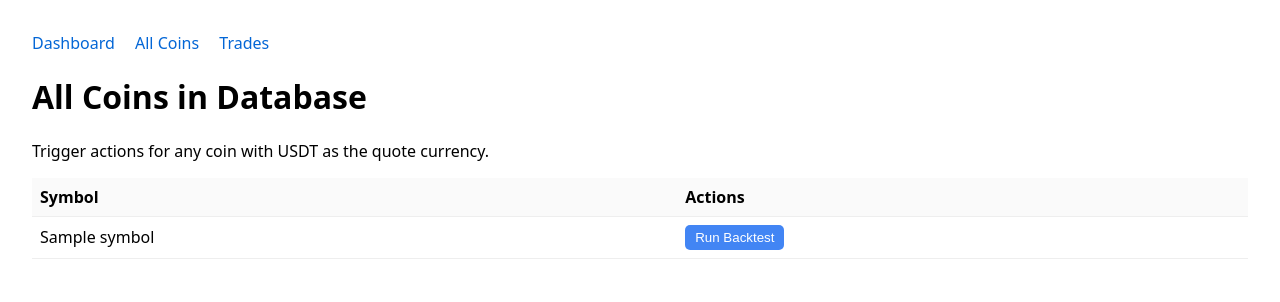
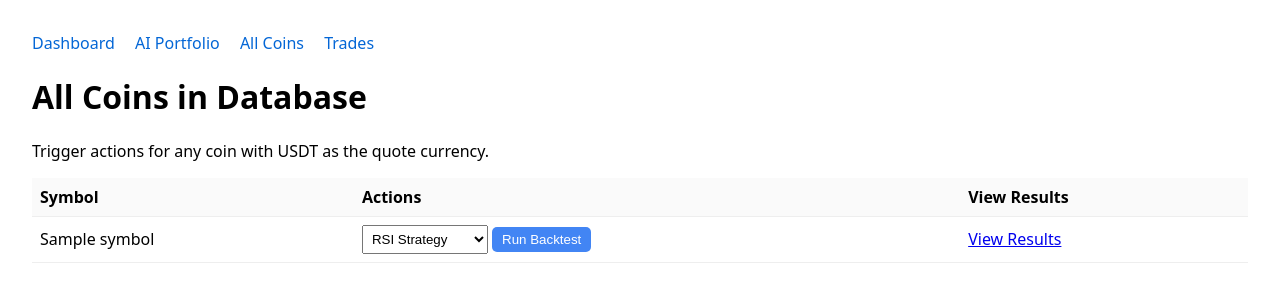
Before and after one commit to warmo1/tradingbot, a Flask app: template bot/templates/coins.html in a window 1280 px wide. Shown: the top 302 px of the page. Run offline with Flask 3, Linux system fonts and the light colour scheme; the template is opened without the code that fills it: most values are stand-ins (such as "Sample title", 1, 10 or a date in 2020); parts of the project's set-up code (start-up, migrations or seed data) failed here and were passed over.

Commit message:
Update coins.html

```diff
--- a/bot/templates/coins.html
+++ b/bot/templates/coins.html
@@ -11,11 +11,13 @@
     th, td { border-bottom: 1px solid #eee; padding: 0.5rem; text-align: left; }
     th { background: #fafafa; }
     .action-btn { background-color: #4285F4; color: white; border: none; padding: 5px 10px; border-radius: 5px; cursor: pointer; }
+    select { padding: 5px; }
   </style>
 </head>
 <body>
   <div class="nav">
     <a href="/">Dashboard</a>
+    <a href="/portfolio">AI Portfolio</a>
     <a href="/coins">All Coins</a>
     <a href="/trades">Trades</a>
   </div>
@@ -26,6 +28,7 @@
       <tr>
         <th>Symbol</th>
         <th>Actions</th>
+        <th>View Results</th>
       </tr>
     </thead>
     <tbody>
@@ -33,25 +36,36 @@
       <tr>
         <td>{{ symbol }}</td>
         <td>
-          <button class="action-btn" onclick="runAction('/api/run-backtest', '{{ symbol }}')">Run Backtest</button>
-          </td>
+          <select id="strategy-{{ loop.index }}">
+            <option value="rsi">RSI Strategy</option>
+            <option value="sma_crossover">SMA Crossover</option>
+          </select>
+          <button class="action-btn" onclick="runBacktest('{{ symbol }}', '{{ loop.index }}')">Run Backtest</button>
+        </td>
+        <td>
+          <a href="/backtest-results/{{ symbol|replace('/', '-') }}">View Results</a>
+        </td>
       </tr>
       {% endfor %}
     </tbody>
   </table>
 
   <script>
-    function runAction(endpoint, symbol) {
+    function runBacktest(symbol, index) {
+      const strategy = document.getElementById(`strategy-${index}`).value;
       const formData = new FormData();
       formData.append('symbol', symbol);
+      formData.append('strategy', strategy);
 
-      fetch(endpoint, {
+      fetch('/api/run-backtest', {
         method: 'POST',
         body: formData
       })
       .then(response => response.json())
       .then(data => {
         alert(data.message);
+        // Optionally redirect to the results page
+        // window.location.href = `/backtest-results/${symbol.replace('/', '-')}`;
       })
       .catch(error => {
         console.error('Error:', error);
```
